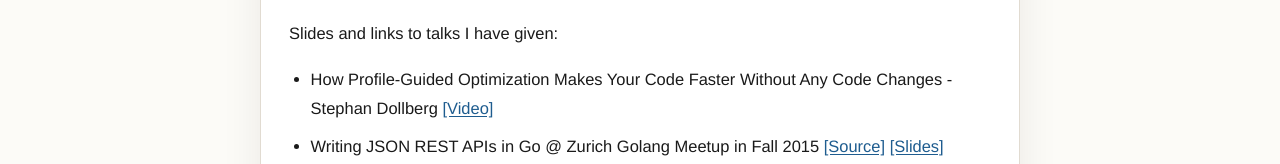
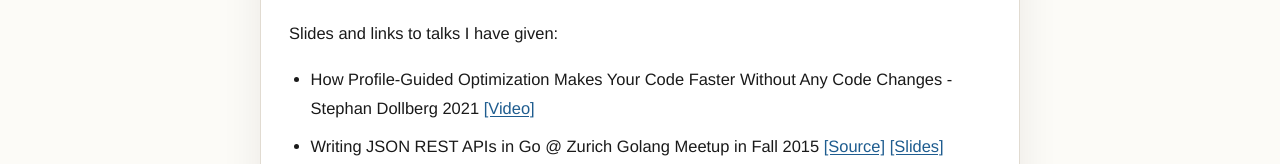
Before and after one commit to StephanDollberg/stephandollberg.github.io, an Astro site: page /talks in a window 1280 px wide. Shown: the part 319-483 px from the top of the page. Built offline with nearby package versions, Linux system fonts and the light colour scheme; Astro itself is replaced by a stand-in of ours.

Commit message:
Add year to PGO talk

```diff
--- a/src/pages/talks.md
+++ b/src/pages/talks.md
@@ -6,6 +6,6 @@ description: Talks and slides by Stephan Dollberg.
 
 Slides and links to talks I have given:
 
- - How Profile-Guided Optimization Makes Your Code Faster Without Any Code Changes - Stephan Dollberg  [[Video]](https://www.youtube.com/watch?v=3RtMMHkVsDg)
+ - How Profile-Guided Optimization Makes Your Code Faster Without Any Code Changes - Stephan Dollberg 2021 [[Video]](https://www.youtube.com/watch?v=3RtMMHkVsDg)
 - Writing JSON REST APIs in Go @ Zurich Golang Meetup in Fall 2015 [[Source]](https://github.com/StephanDollberg/talks/tree/master/go_meetup_zurich_fall_2015) [[Slides]](https://go-talks.appspot.com/github.com/stephandollberg/talks/go_meetup_zurich_fall_2015/meetup.slide#1) [[Video]](https://www.youtube.com/watch?v=2rHgpx2gClk)
 - Go For the Web @ Zurich Google Developer Group Devfest 2015 [[Source]](https://github.com/StephanDollberg/talks/tree/master/gdg_zurich_2015) [[Slides]](https://go-talks.appspot.com/github.com/stephandollberg/talks/gdg_zurich_2015/gdg.slide)
```
